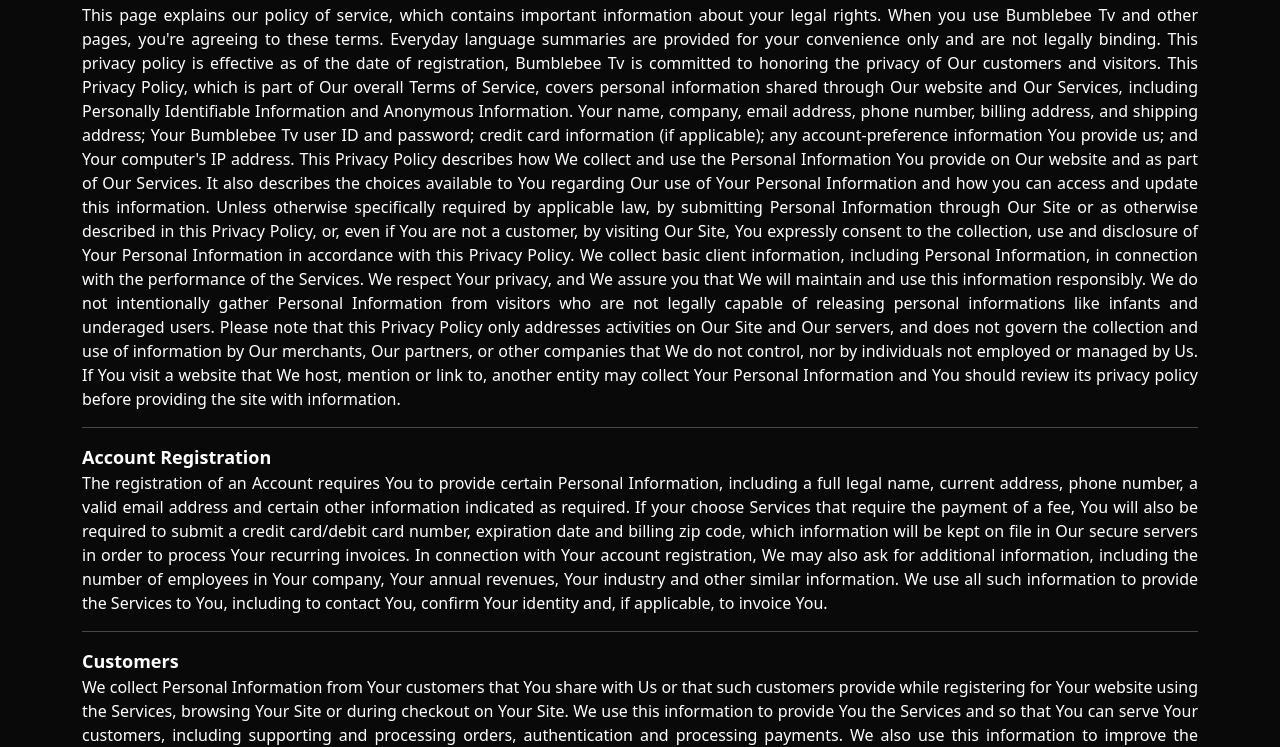
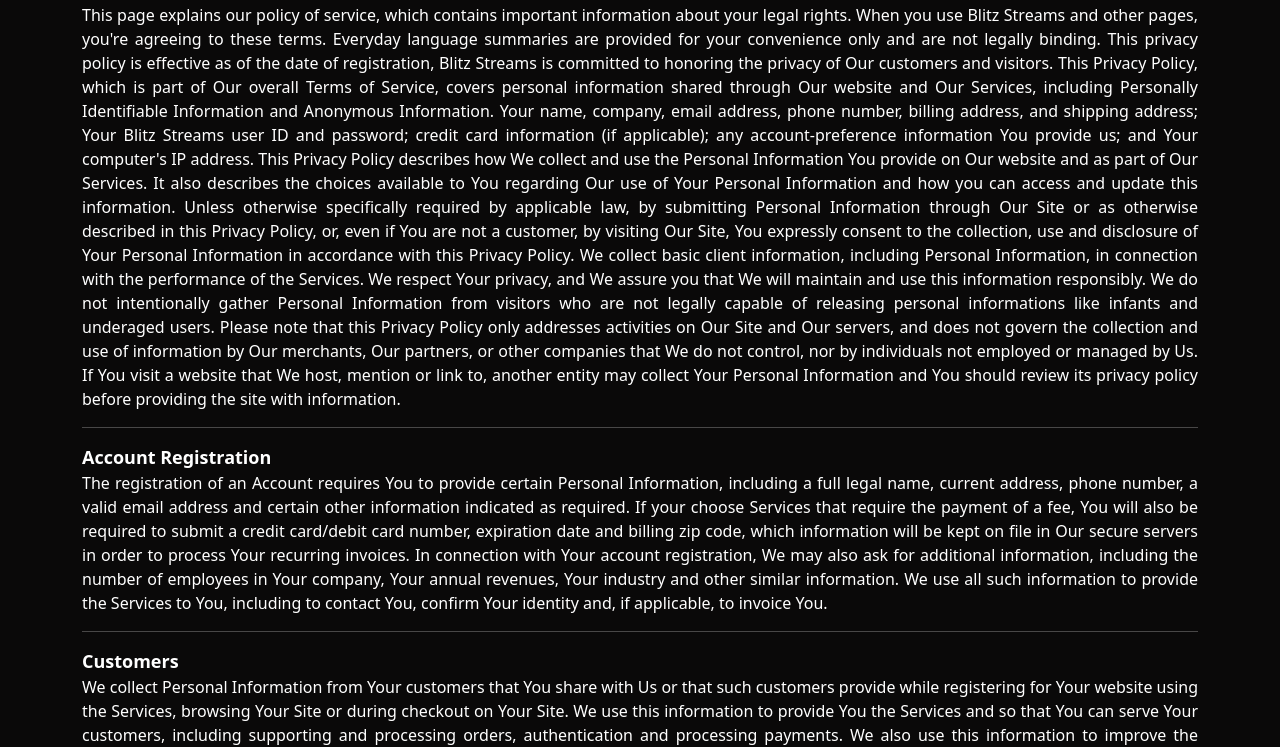
Before and after one commit to izedonmwen1759/bumblebee_App, a plain HTML site: page privacy.html in a window 1280 px wide. Shown: the part 53-800 px from the top of the page. Drawn offline with nearby package versions, Linux system fonts and the light colour scheme.

Commit message:
Update privacy.html

```diff
--- a/privacy.html
+++ b/privacy.html
@@ -6,7 +6,7 @@
   <meta http-equiv="X-UA-Compatible" content="IE=edge" />
   <meta name="viewport" content="width=device-width, initial-scale=1" />
 
-  <title>Bumblebee TV App</title>
+  <title>Blitz Streams</title>
   <link rel="stylesheet" href="css/bootstrap.min.css" />
   <link rel="stylesheet" href="css/xtyle.css" />
   <link href="vendor/fontawesome-free/css/all.min.css" rel="stylesheet" type="text/css">
@@ -20,11 +20,11 @@
     <div class="container" align="justify">
         <h1 align="center">Privacy Policy</h1>
 
-    This page explains our policy of service, which contains important information about your legal rights. When you use Bumblebee Tv and other pages, you're agreeing to these terms. Everyday language summaries are provided for your convenience only and are not legally binding.
+    This page explains our policy of service, which contains important information about your legal rights. When you use Blitz Streams and other pages, you're agreeing to these terms. Everyday language summaries are provided for your convenience only and are not legally binding.
 
-    This privacy policy is effective as of the date of registration, Bumblebee Tv is committed to honoring the privacy of Our customers and visitors. This Privacy Policy, which is part of Our overall Terms of Service, covers personal information shared through Our website and Our Services, including Personally Identifiable Information and Anonymous Information.
+    This privacy policy is effective as of the date of registration, Blitz Streams is committed to honoring the privacy of Our customers and visitors. This Privacy Policy, which is part of Our overall Terms of Service, covers personal information shared through Our website and Our Services, including Personally Identifiable Information and Anonymous Information.
         Your name, company, email address, phone number, billing address, and shipping address;
-        Your Bumblebee Tv user ID and password; credit card information (if applicable);
+        Your Blitz Streams user ID and password; credit card information (if applicable);
         any account-preference information You provide us; and
         Your computer's IP address.
 
@@ -50,7 +50,7 @@
 
     <strong style="font-size: 18px;">General Browsing</strong>
 
-    Whether You are a user of Bumblebee Tv or not, We collect Anonymous Data, including data about Our websites that You visit and how You browse, information about the device, operating system and browser You use, Your network connection, Your IP address and the date/time stamp for Your visit. If You are a user of Ours, We will also collect data about how and when You access Your Account. We use this information to see which areas are most visited, which helps Us improve the quality of visitors' online shopping experiences by recognizing and delivering more of the features, services and products that Our visitors prefer. We may also use this information to provide You advertising or marketing.<hr/>
+    Whether You are a user of Blitz Streams or not, We collect Anonymous Data, including data about Our websites that You visit and how You browse, information about the device, operating system and browser You use, Your network connection, Your IP address and the date/time stamp for Your visit. If You are a user of Ours, We will also collect data about how and when You access Your Account. We use this information to see which areas are most visited, which helps Us improve the quality of visitors' online shopping experiences by recognizing and delivering more of the features, services and products that Our visitors prefer. We may also use this information to provide You advertising or marketing.<hr/>
 
     <strong style="font-size: 18px;">Social Media</strong>
 
```
